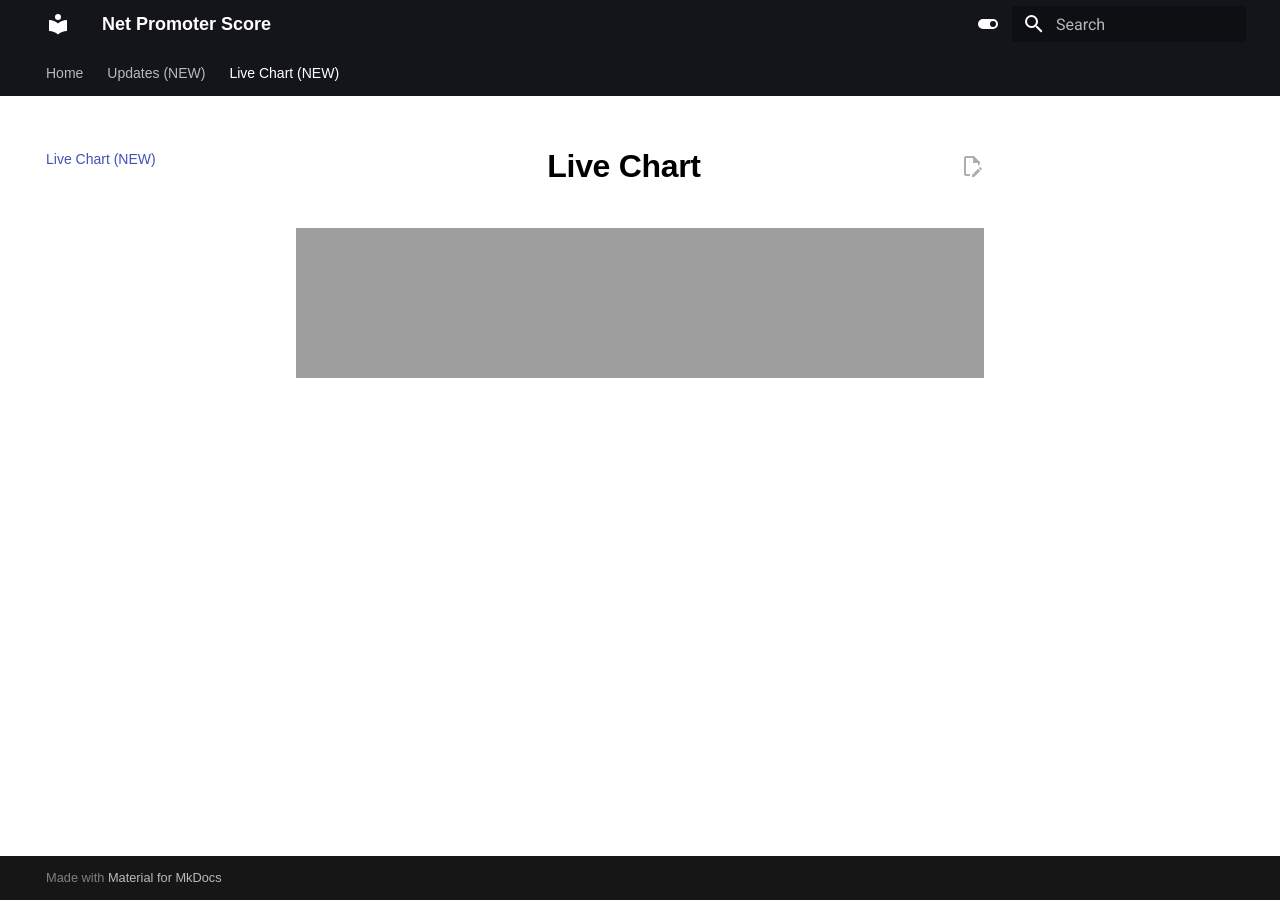
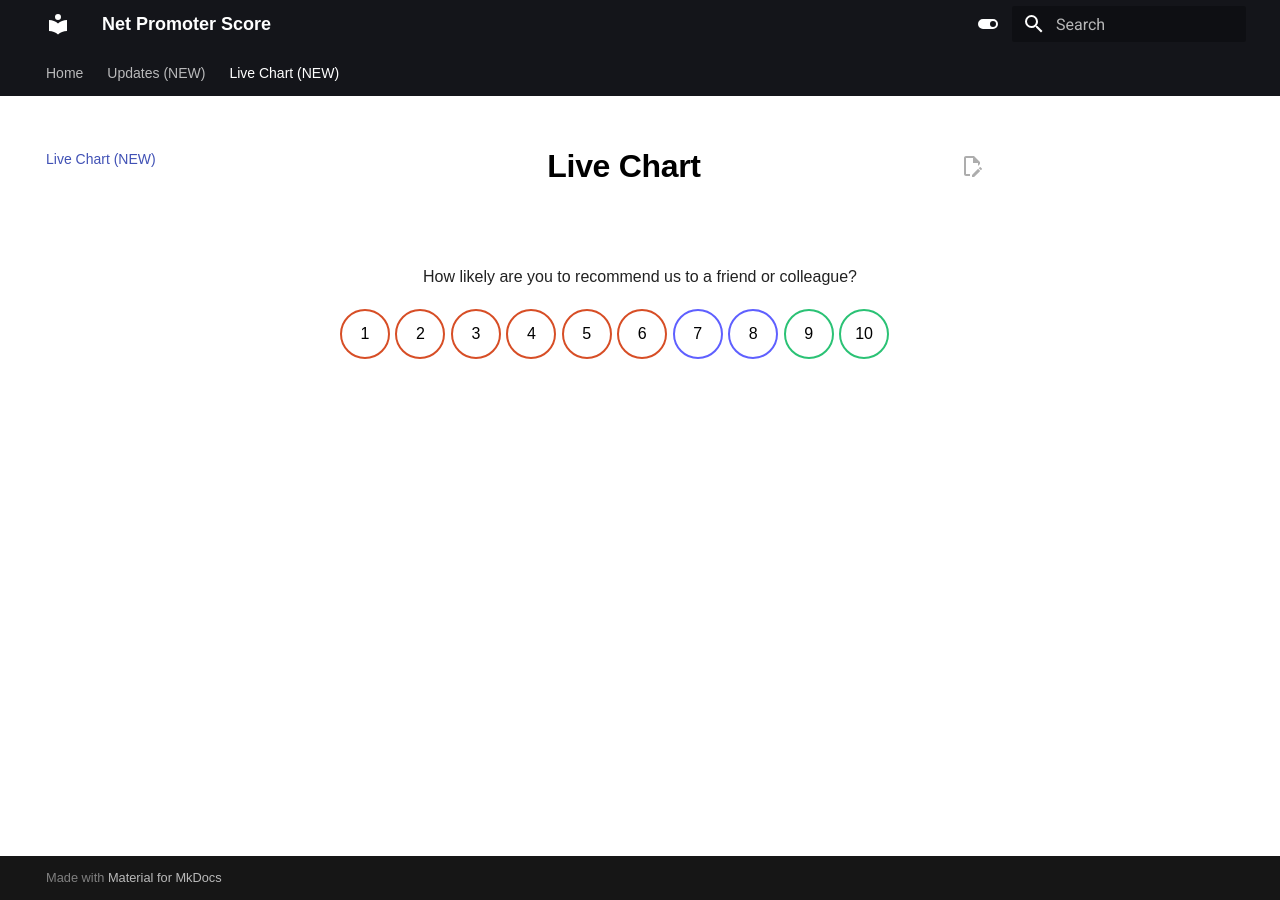
Before and after one commit to manutechwriter/npstest, an MkDocs documentation site: the page built from docs/live-chart.md, in a window 1280 px wide. Built offline with MkDocs 1.6.1 and Material for MkDocs 9.7.7, drawn with Linux system fonts in a browser that asks for light colours; comment, search, counter and statistics services are not loaded.

Commit message:
removed iframe and added live-chart frontend in mkdocs and fixed first click graph interaction

```diff
--- a/docs/javascripts/extra.js
+++ b/docs/javascripts/extra.js
@@ -1,5 +1,4 @@
 document$.subscribe(() => {
-
     // Function to initialize Mermaid
     function initializeMermaid() {
         mermaid.initialize({
@@ -13,12 +12,10 @@
                 pieOpacity: '1'
             }
         });
-
     }
 
     // Function to update the Mermaid graph
     function updateMermaidGraph() {
-
         // Fetch ratings data and generate Mermaid syntax
         const apiUrl = "https://dark-pink-prawn-wear.cyclic.app/getRatings";
 
@@ -60,11 +57,60 @@
             });
     }
 
-    const liveChartUrl = 'https://manutechwriter.github.io/npstest/live-chart/';
+    const circles = document.querySelectorAll('.circle');
+
+    circles.forEach((circle, index) => {
+        circle.addEventListener("click", function() {
+            showMessage(index + 1);
+            updateMermaidGraph();
+            // Update the Mermaid graph after storing the rating
+            storeRating(index + 1).then(() => {
+                updateMermaidGraph();
+            });
+        });
+    });
+
+ // Function to store rating
+    function storeRating(rating) {
+        const apiUrl = "https://dark-pink-prawn-wear.cyclic.app/storeRating";
+        const data = {
+            rating: rating,
+        };
+
+        return fetch(apiUrl, {
+            method: "POST",
+            body: JSON.stringify(data),
+            headers: {
+                "Content-Type": "application/json",
+            },
+        })
+        .then(response => response.json())
+        .then(data => {
+            console.log('Rating stored:', rating);
+            console.log("Rating stored data.message:", data.message);
+        })
+        .catch(error => {
+            console.error("Error storing rating:", error);
+        });
+    }
+
+    // Function to show message
+    function showMessage(rating) {
+        const messageContainer = document.createElement("div");
+        messageContainer.classList.add("rating-message-container");
+        messageContainer.textContent = `You selected: ${rating}`;
+        document.body.appendChild(messageContainer);
+
+        setTimeout(function() {
+            document.body.removeChild(messageContainer);
+        }, 2000);
+    }
+
+
+    const liveChartUrl = 'manutechwriter.github.io/npstest/live-chart/';
 
     if (liveChartUrl && window.location.href === liveChartUrl) {
         if (document.referrer === "") {
-
             // Inject the Mermaid script when accessed through deep linking
             const mermaidScript = document.createElement('script');
             mermaidScript.src = 'https://cdn.jsdelivr.net/npm/mermaid@10.3.0/dist/mermaid.min.js';
@@ -74,25 +120,8 @@
             };
             document.head.appendChild(mermaidScript);
         } else {
-
-            // Initialize Mermaid without injecting script
-            initializeMermaid();
+            // Update the Mermaid graph without injecting script
             updateMermaidGraph();
         }
-
-        // Attach event listener for receiving messages
-        window.addEventListener('message', event => {
-            if (event.origin !== 'https://manutechwriter.github.io') {
-                return; // Check the origin to ensure security
-            }
-
-            if (event.data.type === 'newRating') {
-                updateMermaidGraph();
-
-            }
-        })
-
-        window.onload = updateMermaidGraph;
     }
-
 });
--- a/docs/live-chart.md
+++ b/docs/live-chart.md
@@ -1,5 +1,21 @@
 # Live Chart
 
-<iframe id="npsAppIframe" style="border:0;" scrolling="no" title="Inline Frame Example" width="900" src="https://manutechwriter.github.io/npsapp-frontend/"></iframe>
-<div id="count-container" style="text-align:center"><!--COUNT_LIST--></div>
-<div id="mermaid-container"><!--START_CHART--></div>
+<div class="main-live-chart-container">
+    <div class="select-rating-container">
+        <p>How likely are you to recommend us to a friend or colleague?</p>
+        <div class="circle-container">
+            <div class="circle circle-1"><span>1</span></div>
+            <div class="circle circle-1"><span>2</span></div>
+            <div class="circle circle-1"><span>3</span></div>
+            <div class="circle circle-1"><span>4</span></div>
+            <div class="circle circle-1"><span>5</span></div>
+            <div class="circle circle-1"><span>6</span></div>
+            <div class="circle circle-7"><span>7</span></div>
+            <div class="circle circle-7"><span>8</span></div>
+            <div class="circle circle-10"><span>9</span></div>
+            <div class="circle circle-10"><span>10</span></div>
+        </div>
+    </div>
+    <div id="count-container" style="text-align:center"><!--COUNT_LIST--></div>
+    <div id="mermaid-container"><!--START_CHART--></div>
+</div>
--- a/docs/stylesheets/extra.css
+++ b/docs/stylesheets/extra.css
@@ -34,3 +34,76 @@
     font-size: .65rem;
     overflow-wrap: break-word;
 }
+
+.main-live-chart-container {
+    display: flex;
+    justify-content: center;
+    align-items: flex-start;
+    flex-direction: column;
+    padding: 20px;
+    width: 100%;
+    max-width: 1200px;
+    margin: 0 auto;
+}
+
+.select-rating-container {
+    width: 100%;
+    max-width: 600px;
+    margin: 0 auto;
+    text-align: center;
+    margin-bottom: 20px;
+}
+
+.circle-container {
+    display: grid;
+    grid-template-columns: repeat(auto-fill, minmax(45px, 1fr));
+    gap: 10px;
+    justify-content: center;
+    align-items: center;
+    margin-top: 20px;
+}
+
+.circle {
+    width: 50px;
+    height: 50px;
+    border-radius: 50%;
+    display: flex;
+    align-items: center;
+    justify-content: center;
+    cursor: pointer;
+    border: 2px solid #ccc;
+    background-color: transparent;
+    color: #000;
+    font-size: 1em;
+}
+
+.circle-1 {
+    border-color: #d74e26;
+}
+
+.circle-7 {
+    border-color: #5f60ff;
+}
+
+.circle-10 {
+    border-color: #2bc275;
+}
+
+#count-container,
+#mermaid-container {
+    text-align: center;
+    margin-top: 20px;
+    width: 100%;
+}
+
+.rating-message-container {
+    background-color: rgba(0, 0, 0, 0.8);
+    color: #fff;
+    padding: 10px;
+    border-radius: 5px;
+    position: absolute; /* Change to 'absolute' positioning */
+    top: 50%; /* Position at the vertical center */
+    left: 50%;
+    transform: translate(-50%, -50%); /* Center horizontally and vertically */
+    z-index: 1000;
+}
```
